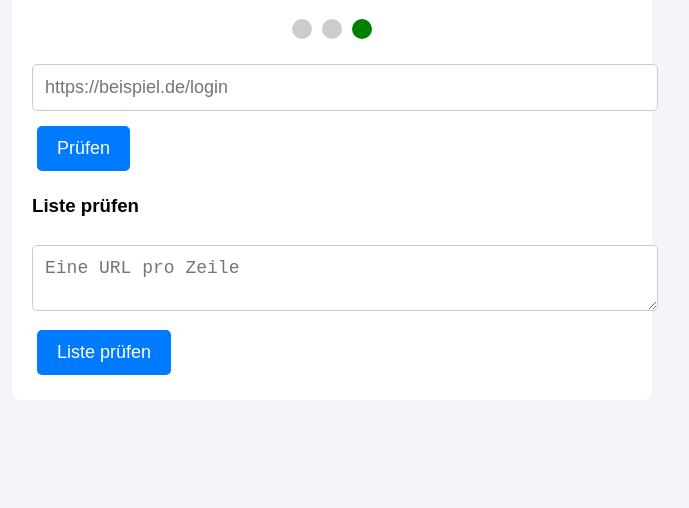
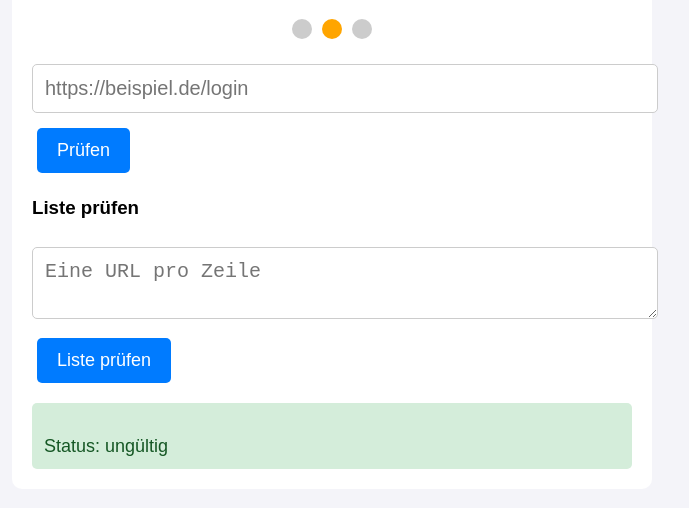
Before and after one commit to tampierinfo-jpg/sitecheck, a plain HTML site: page index.html in a window 1280 px wide. Both pictures are taken after a click on the button "Prüfen". Shown: the part 110-618 px from the top of the page, without its empty margins (308-997 px from the left). Drawn offline with Linux system fonts and the light colour scheme.

Commit message:
Update index.html

```diff
--- a/index.html
+++ b/index.html
@@ -8,12 +8,11 @@
     body { font-family: Arial, sans-serif; background:#f4f4f9; padding:20px; }
     .wrap { max-width:600px; margin:0 auto; background:#fff; padding:20px; border-radius:10px; }
     h1 { text-align:center; }
-    input, textarea { width:100%; padding:12px; margin:10px 0; border-radius:5px; border:1px solid #ccc; font-size:18px; }
-    button { padding:12px 20px; margin:5px; cursor:pointer; background:#007bff; color:#fff; border:none; border-radius:5px; font-size:18px; }
-    .result { margin-top:15px; padding:10px; border-radius:5px; font-size:18px; }
-    .ok   { background:#d4edda; color:#155724; }
-    .warn { background:#fff3cd; color:#856404; }
-    .bad  { background:#f8d7da; color:#721c24; }
+    input, textarea { width:100%; padding:12px; margin:10px 0; border-radius:5px; border:1px solid #ccc; font-size:20px; }
+    button { padding:12px 20px; margin:5px; cursor:pointer; background:#007bff; color:white; border:none; border-radius:5px; font-size:18px; }
+    .result { margin-top:15px; padding:12px; border-radius:5px; font-size:18px; }
+    .ok { background:#d4edda; color:#155724; }
+    .bad { background:#f8d7da; color:#721c24; }
     /* Ampel */
     .traffic { display:flex; justify-content:center; margin:15px 0; }
     .light { width:20px; height:20px; border-radius:50%; margin:0 5px; background:#ccc; }
@@ -25,112 +24,79 @@
 <body>
   <div class="wrap">
     <h1>🔒 SiteCheck – iPad</h1>
-
     <div class="traffic">
-      <div id="light-red" class="light"></div>
-      <div id="light-yellow" class="light"></div>
-      <div id="light-green" class="light"></div>
+      <div class="light" id="red"></div>
+      <div class="light" id="yellow"></div>
+      <div class="light" id="green"></div>
     </div>
 
-    <input id="single" type="text" placeholder="https://beispiel.de/login">
-    <button id="checkOne">Prüfen</button>
+    <input type="text" id="single" placeholder="https://beispiel.de/login">
+    <button onclick="checkOne()">Prüfen</button>
 
     <h3>Liste prüfen</h3>
     <textarea id="list" placeholder="Eine URL pro Zeile"></textarea>
-    <button id="checkList">Liste prüfen</button>
+    <button onclick="checkList()">Liste prüfen</button>
 
     <div id="out"></div>
   </div>
 
 <script>
-    // ------- Hilfsfunktionen -------
-    function normalizeUrl(input) {
-      if (!input) return null;
-      let s = input.trim();
-      // https:// ergänzen, wenn fehlt
-      if (!/^https?:\/\//i.test(s)) s = "https://" + s;
-      try { return new URL(s); } catch { return null; }
+  // Blacklist direkt hier drin
+  const BLACKLIST = [
+    "paypa1.com",
+    "secure-paypal-login.com",
+    "bank-login-verification.xyz",
+    "sparkasse-kundenservice.top",
+    "amaz0n-support.net",
+    "paypal-kundencenter.xyz",
+    "sparkassse.de",
+    "sparkassse.com",
+    "amaz0n-konto.net",
+    "dhl-paket-verfolgung.top"
+  ];
+
+  function setTraffic(color) {
+    document.getElementById("red").style.background = (color==="red" ? "red" : "#ccc");
+    document.getElementById("yellow").style.background = (color==="yellow" ? "orange" : "#ccc");
+    document.getElementById("green").style.background = (color==="green" ? "green" : "#ccc");
   }
 
-    function setTraffic(status) {
-      document.getElementById("light-red").style.background    = (status==="bad")   ? "red"    : "#ccc";
-      document.getElementById("light-yellow").style.background = (status==="warn")  ? "orange" : "#ccc";
-      document.getElementById("light-green").style.background  = (status==="ok")    ? "green"  : "#ccc";
+  function normalizeUrl(url) {
+    try { return new URL(url.startsWith("http")? url : "https://"+url); }
+    catch { return null; }
   }
 
-    function renderResult(out, res) {
-      const div = document.createElement("div");
-      div.className = "result " + res.lamp;
-      div.innerHTML = `<strong>${res.url}</strong><br>Status: ${res.label}`;
-      out.appendChild(div);
+  function checkDomain(url) {
+    const u = normalizeUrl(url);
+    if(!u) return {status:"ungültig", lamp:"yellow"};
+    const hostname = u.hostname.toLowerCase();
+    if(BLACKLIST.some(bad => hostname.endsWith(bad))) {
+      return {status:"Gefährlich (Blacklist)", lamp:"red"};
+    }
+    return {status:"Unauffällig", lamp:"green"};
   }
 
-    // ------- Blacklist laden -------
-    let blacklist = [];
-    fetch("blacklist.json")
-      .then(r => r.json())
-      .then(data => { blacklist = data.domains || []; })
-      .catch(err => console.error("Fehler beim Laden der Blacklist:", err));
-
-    // Match: exakt oder als Subdomain (z. B. login.sparkassse.de)
-    function isBlacklisted(urlLike) {
-      try {
-        const host = new URL(urlLike).hostname.replace(/^www\./, "");
-        return blacklist.some(dom => host === dom || host.endsWith("." + dom));
-      } catch {
-        return false;
-      }
+  function checkOne() {
+    const input = document.getElementById("single").value;
+    const res = checkDomain(input);
+    setTraffic(res.lamp);
+    document.getElementById("out").innerHTML =
+      `<div class="result ${res.lamp==='red'?'bad':'ok'}">${input}<br>Status: ${res.status}</div>`;
   }
 
-    // ------- Einzelprüfung -------
-    const inputOne = document.getElementById("single");
-    const btnOne   = document.getElementById("checkOne");
-    const out      = document.getElementById("out");
-
-    btnOne.onclick = () => {
-      out.innerHTML = "";
-      const d = normalizeUrl(inputOne.value);
-      if (!d) { alert("Bitte gib eine gültige URL ein."); return; }
-
-      if (isBlacklisted(d.href)) {
-        setTraffic("bad");
-        renderResult(out, { url: d.href, lamp: "bad", label: "Gefährlich (Blacklist)"});
-        return;
+  function checkList() {
+    const lines = document.getElementById("list").value.split("\n").map(l=>l.trim()).filter(Boolean);
+    let outHtml = "";
+    let worst = "green";
+    lines.forEach(line => {
+      const res = checkDomain(line);
+      if(res.lamp==="red") worst = "red";
+      else if(res.lamp==="yellow" && worst!=="red") worst = "yellow";
+      outHtml += `<div class="result ${res.lamp==='red'?'bad':'ok'}">${line}<br>Status: ${res.status}</div>`;
+    });
+    setTraffic(worst);
+    document.getElementById("out").innerHTML = outHtml;
   }
-
-      // (hier könntest du später noch weitere Regeln einbauen)
-      setTraffic("ok");
-      renderResult(out, { url: d.href, lamp: "ok", label: "Unauffällig"});
-    };
-
-    // ------- Listenprüfung (optional gleich gelassen) -------
-    const areaList = document.getElementById("list");
-    const btnList  = document.getElementById("checkList");
-
-    btnList.onclick = () => {
-      out.innerHTML = "";
-      const lines = areaList.value.split(/\n+/).map(s=>s.trim()).filter(Boolean);
-      if (!lines.length) { alert("Bitte gib mindestens eine URL ein."); return; }
-
-      let worst = "ok"; // ok < warn < bad
-      lines.forEach(line => {
-        const d = normalizeUrl(line);
-        if (!d) return;
-
-        if (isBlacklisted(d.href)) {
-          renderResult(out, { url: d.href, lamp: "bad", label: "Gefährlich (Blacklist)"});
-          worst = "bad";
-          return;
-        }
-
-        renderResult(out, { url: d.href, lamp: "ok", label: "Unauffällig"});
-      });
-
-      setTraffic(worst);
-    };
-
-    // Startzustand
-    setTraffic("ok");
 </script>
 </body>
 </html>
```
Lines whose indentation alone changed are shown as unchanged.
